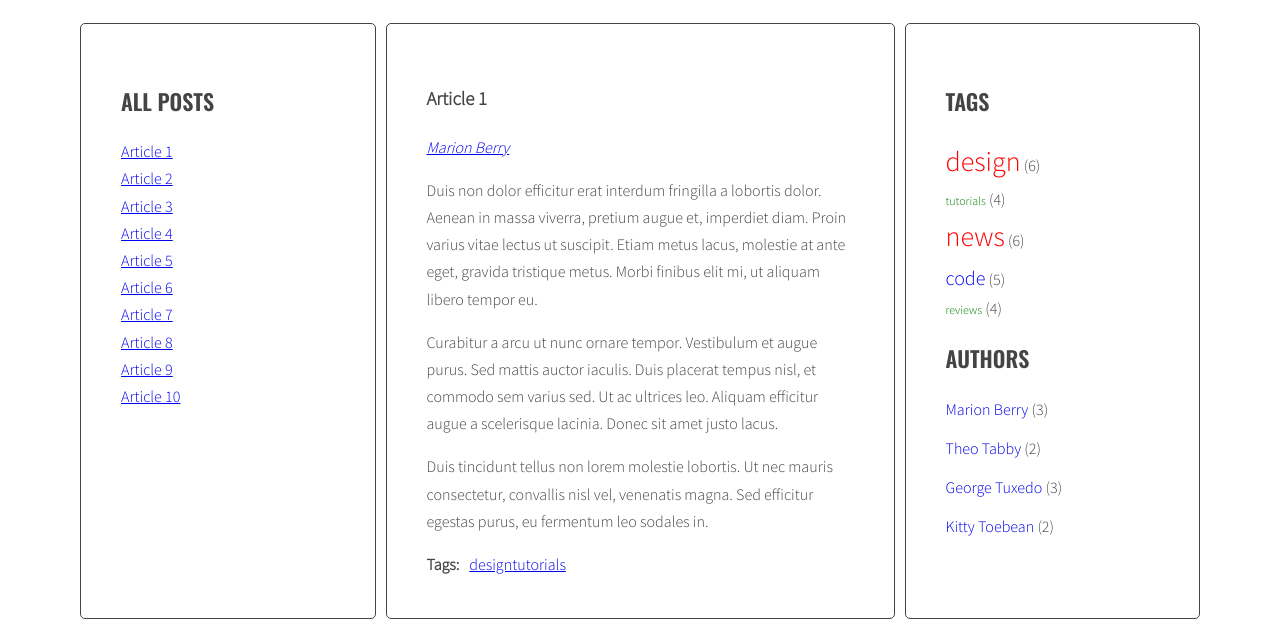
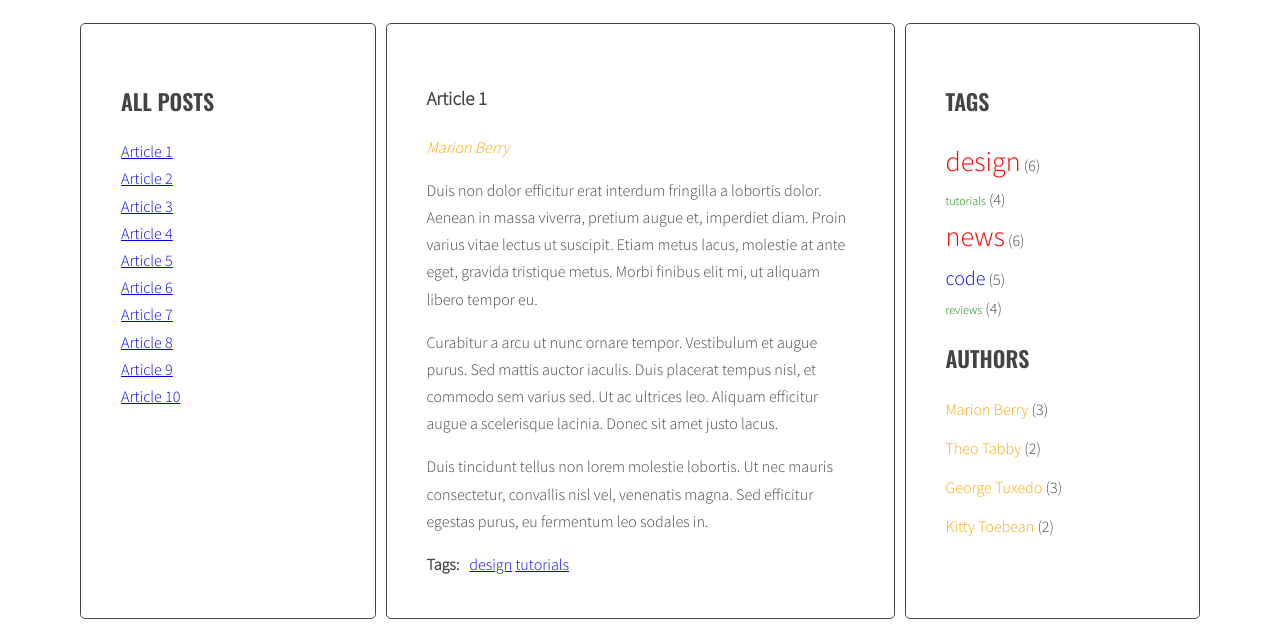
Before and after one commit to wierza/javascript-blog, a website: page index.html in a window 1280 px wide. Shown: the part 220-847 px from the top of the page. Drawn offline with nearby package versions, Linux system fonts and the light colour scheme.

Commit message:
Add templates part one

```diff
--- a/index.html
+++ b/index.html
@@ -170,6 +170,16 @@
               </main>
             </div>
           </div>
+          <script id="template-article-link" type="text/x-handlebars-template">
+            <li><a href="#{{ id }}"><span>{{ title }}</span></a></li>
+          </script>
+          <script id="template-tag-link" type="text/x-handlebars-template">
+            <li><a href="#{{ id }}"><span>{{ title }}</span></a></li>
+          </script>
+          <script id="template-author-link" type="text/x-handlebars-template">
+            <li><a href="#{{ id }}"><span>{{ title }}</span></a></li>
+          </script>
+          <script src="https://cdnjs.cloudflare.com/ajax/libs/handlebars.js/4.1.0/handlebars.min.js"></script>
           <script src="js/script.js"></script>
     </body>
 </html>
--- a/js/script.js
+++ b/js/script.js
@@ -1,4 +1,10 @@
 'use strict';
+
+const templates = {
+  articleLink: Handlebars.compile(document.querySelector('#template-article-link').innerHTML),
+  tagLink: Handlebars.compile(document.querySelector('#template-tag-link').innerHTML),
+  authorLink: Handlebars.compile(document.querySelector('#template-author-link').innerHTML)
+};
 
 const titleClickHandler = function(event){
   event.preventDefault();
@@ -80,7 +86,8 @@ function generateTitleLinks(customSelector = ''){
     const articleTitle = article.querySelector(opts.titleSelector).innerHTML;
     /* create HTML of the link */
 
-    const linkHTML = '<li><a href="#' + articleId + '"><span>' + articleTitle + '</span></a></li>';
+    const linkHTMLData = {id: articleId, title: articleTitle};
+    const linkHTML = templates.articleLink(linkHTMLData);
     console.log(linkHTML);
 
     /* insert link into titleList */
@@ -163,7 +170,8 @@ function generateTags(){
 
       /* generate HTML of the link */
 
-      const linkHTML = '<li><a href="#tag-' + tag + '"> ' + tag + '</a></li>';
+      const linkHTMLData = {id: tag, title: tag};
+      const linkHTML = templates.tagLink(linkHTMLData);
 
       /* add generated code to html variable */
 
@@ -326,7 +334,9 @@ function generateAuthors(){
 
     /* generate HTML of the link */
 
-    const linkHTML = '<a href="#author-' + author + '">' + author + '</a>';
+    const linkHTMLData = {id: author, title: author};
+    const linkHTML = templates.authorLink(linkHTMLData);
+    console.log(linkHTML);
 
     /* add generated code to html variable */
 
--- a/sass/style.scss
+++ b/sass/style.scss
@@ -100,6 +100,7 @@ body {
     margin-bottom: 12px;
     a {
     text-decoration: none;
+    color: orange;
     }
   }
 }
@@ -116,6 +117,11 @@ body {
 
 .post-author {
   font-style: italic;
+  list-style-type: none;
+  a {
+  text-decoration: none;
+  color:orange;
+  }
 }
 
 .post-tags {
```
Also changed, not shown: .eslintrc.json, css/style.css, 1 other file.
